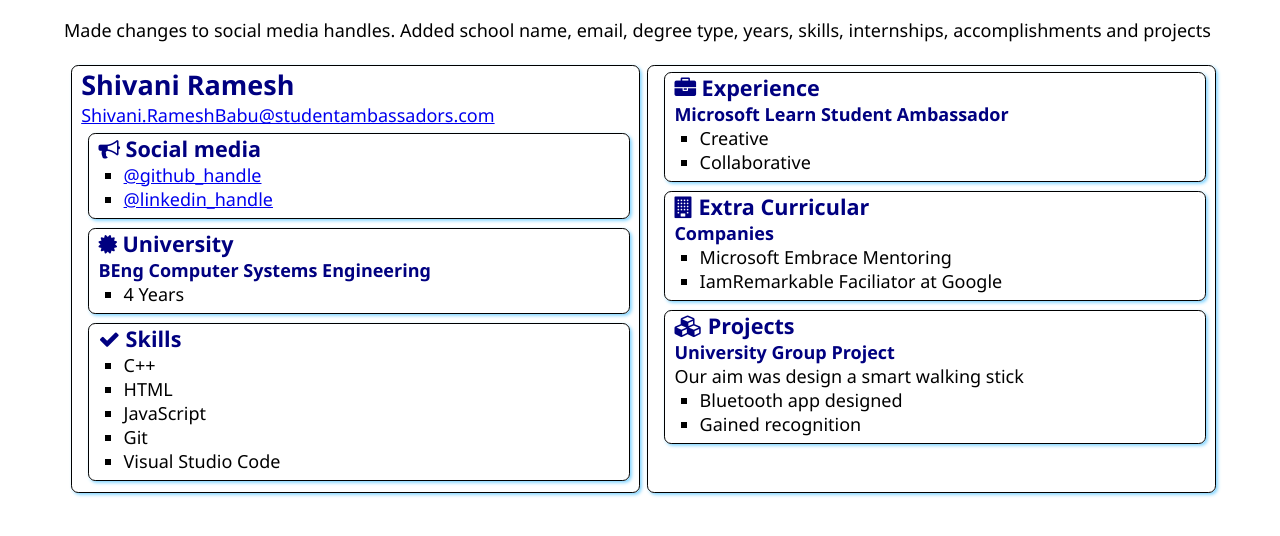
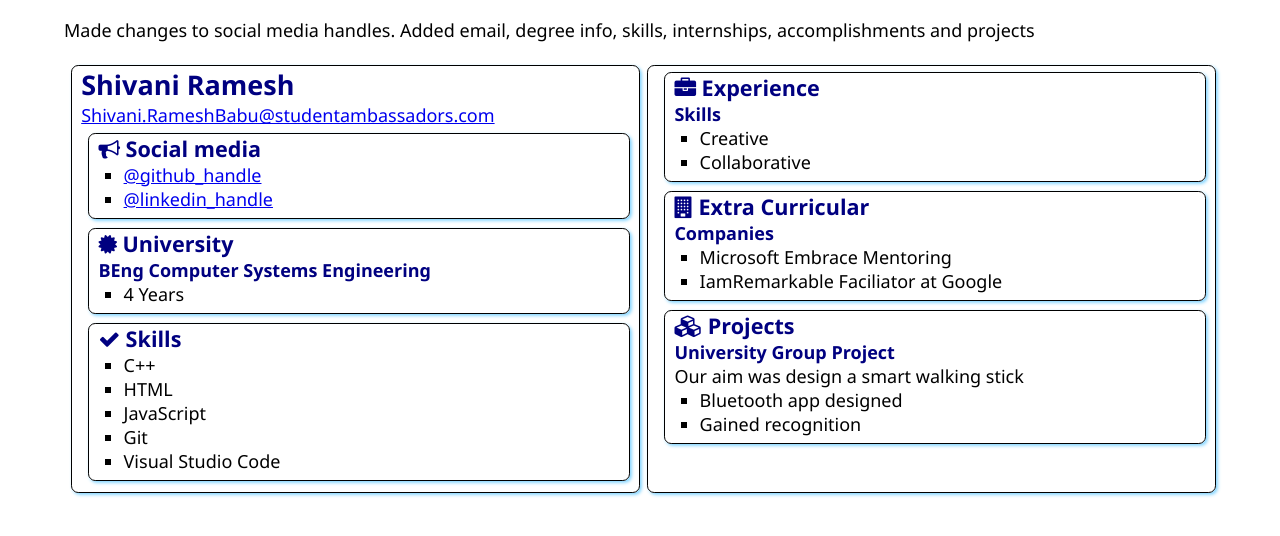
Before and after one commit to sun24g/SATechnicalOnboarding, a plain HTML site: page src/index.html in a window 1280 px wide. Drawn offline with Linux system fonts and the light colour scheme.

```diff
--- a/src/index.html
+++ b/src/index.html
@@ -5,7 +5,7 @@
     <meta http-equiv="X-UA-Compatible" content="IE=edge">
     <meta name="viewport" content="width=device-width, initial-scale=1.0">
     <title>Added My Name</title>
-    <p>Made changes to social media handles. Added school name, email, degree type, years, skills, internships, accomplishments and projects</p>
+    <p>Made changes to social media handles. Added email, degree info, skills, internships, accomplishments and projects</p>
 
     <link rel="stylesheet" href="style.css">
     <link rel="stylesheet" href="https://cdnjs.cloudflare.com/ajax/libs/font-awesome/4.7.0/css/font-awesome.min.css">
@@ -60,7 +60,7 @@
                     <i class="fa fa-briefcase" aria-hidden="true"></i>
                     Experience
                 </h2>
-                <h3>Microsoft Learn Student Ambassador</h3>
+                <h3>Skills</h3>
                 <ul>
                     <li>Creative</li>
                     <li>Collaborative</li>
```
